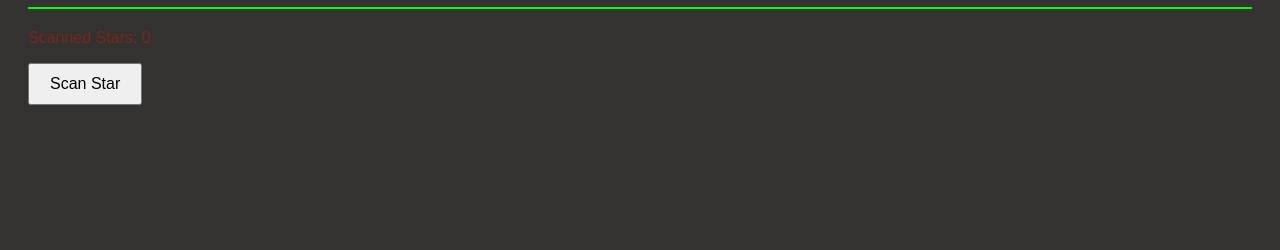
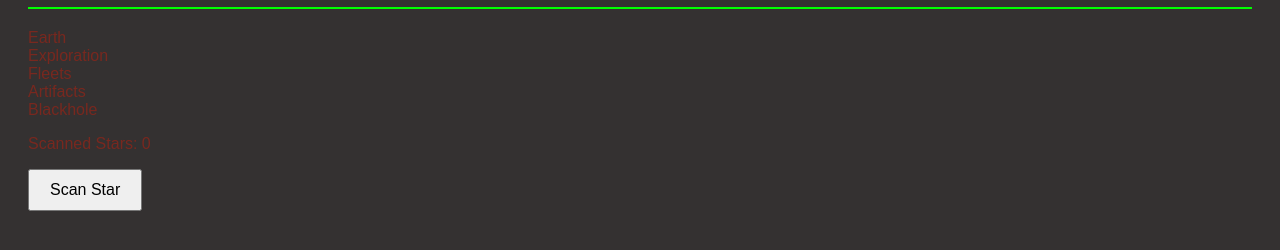
Before and after one commit to jsigmon91/galaxymappers, a plain HTML site: page index.html in a window 1280 px wide. Shown: the part 68-318 px from the top of the page. Drawn offline with Linux system fonts and the light colour scheme.

Commit message:
Update index.html

```diff
--- a/index.html
+++ b/index.html
@@ -8,16 +8,28 @@
 <body>
   <div id="topBar">
     <h1 id="gameTitle">Galaxy Mappers</h1>
-    <!-- We'll add resource tracking here later -->
   </div>
 
-  <div id="mainContent">
-    <div id="resources">
-      <p>Scanned Stars: <span id="starCount">0</span></p>
+  <div id="gameWrapper">
+    <div id="sidebar">
+      <div class="tab" id="earthTab">Earth</div>
+      <div class="tab active" id="explorationTab">Exploration</div>
+      <div class="tab" id="fleetsTab">Fleets</div>
+      <div class="tab" id="artifactsTab">Artifacts</div>
+      <div class="tab" id="blackholeTab">Blackhole</div>
     </div>
-    <button id="scanButton">Scan Star</button>
+
+    <div id="mainContent">
+      <div id="explorationView">
+        <div id="resources">
+          <p>Scanned Stars: <span id="starCount">0</span></p>
+        </div>
+        <button id="scanButton">Scan Star</button>
+      </div>
+    </div>
   </div>
 
   <script src="script.js"></script>
 </body>
+
 </html>
```
